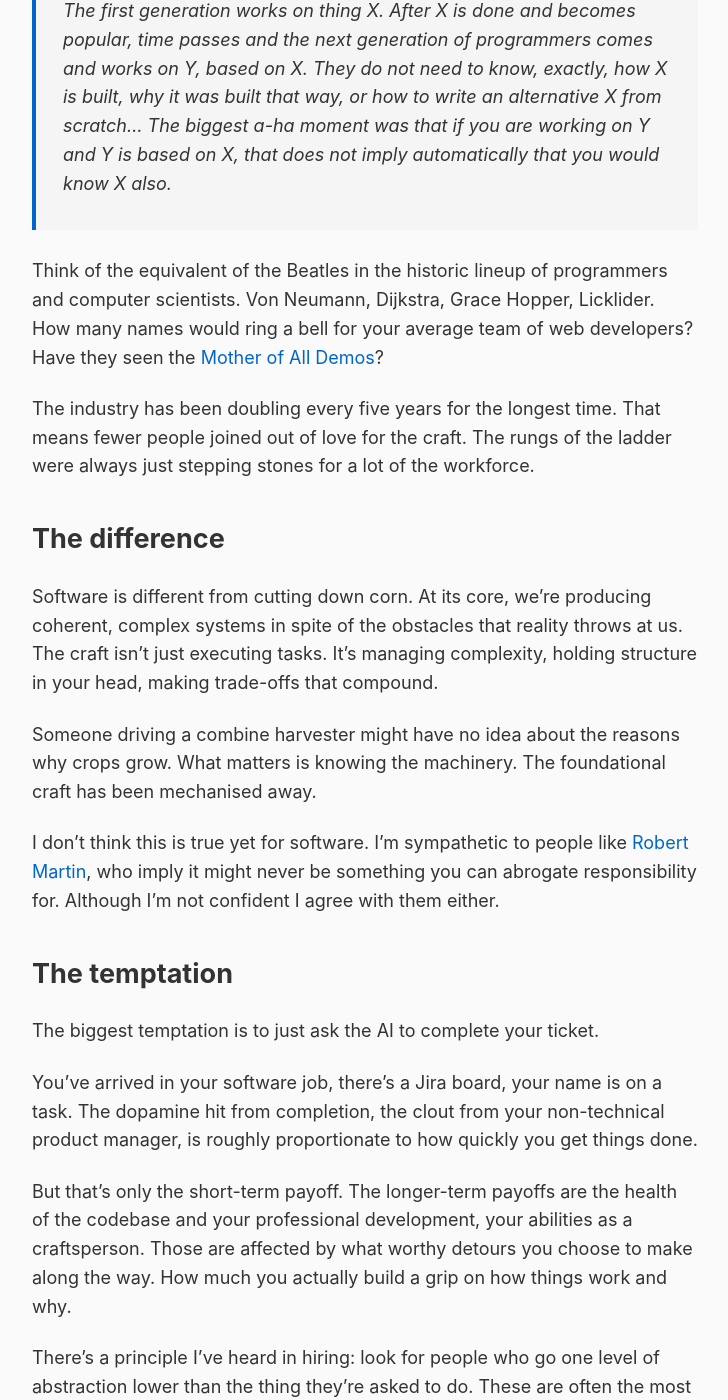
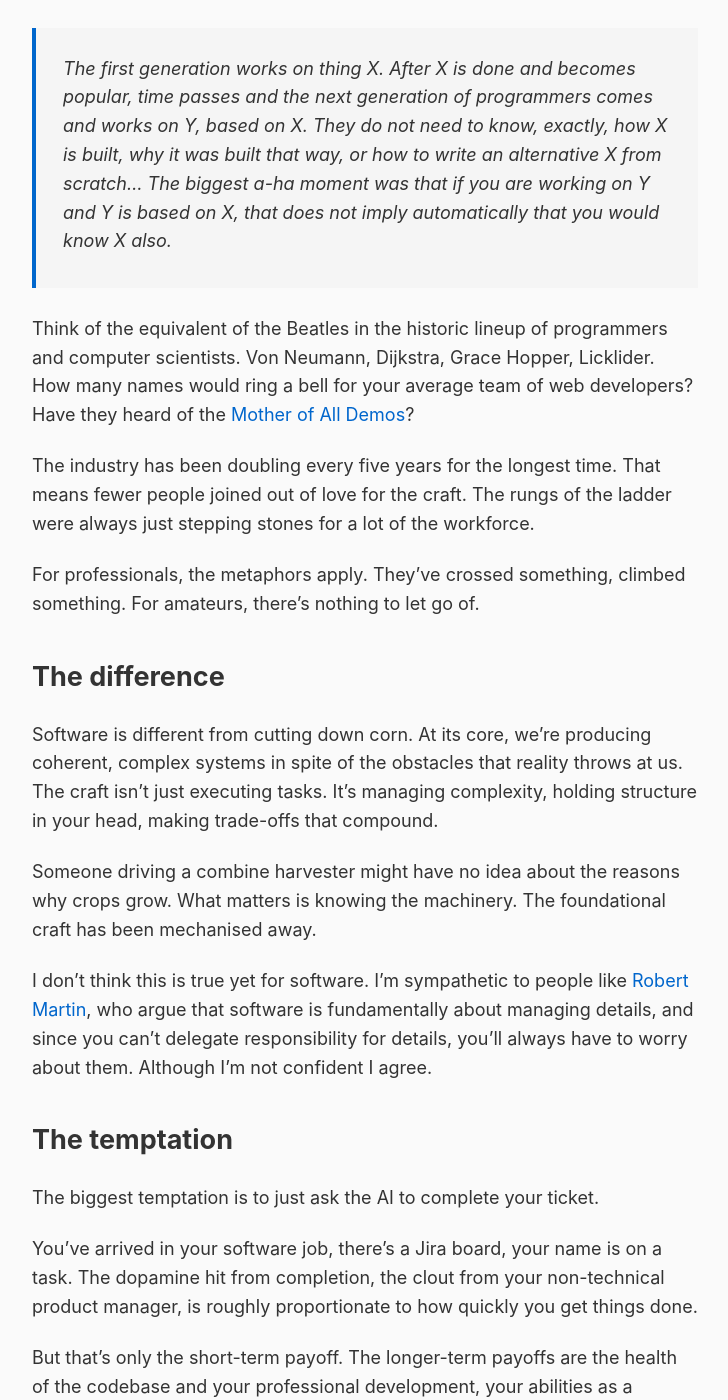
Before and after one commit to rob137/rob137.github.io, a Jekyll site: the page built from _posts/2026-01-04-the-raft-and-the-ladder.md, in a window 1280 px wide and 1400 px high, scrolled down 1950 px. Shown: the whole window, without its empty margins (275-1003 px from the left). Built offline with Jekyll 4.4.1, drawn with Linux system fonts in a browser that asks for light colours; some of the changed text lies outside the part shown.

Commit message:
Refine Raft and Ladder with professional/amateur distinction
- Reframe expertise problem as "amateurization"
- Make explicit: metaphors only apply to professionals
- "You can't discard a raft you never built"
- Clearer ending: professionals have real question, others need to acquire first
- Fix Mother of All Demos to "heard of"
- Clarify Robert Martin's argument about details

🤖 Generated with [Claude Code](https://claude.com/claude-code)

Co-Authored-By: Claude Opus 4.5 <noreply@anthropic.com>

```diff
--- a/_posts/2026-01-04-the-raft-and-the-ladder.md
+++ b/_posts/2026-01-04-the-raft-and-the-ladder.md
@@ -34,9 +34,9 @@ Most people worked in agriculture at the start of the last century. Now almost n
 
 But to mechanise agriculture, we had to master it first. You didn't just need the calories to sustain civilisation through to the Industrial Revolution. You needed an intimate understanding of the craft in order to build machines that could do it.
 
-## The expertise problem
+## The amateurization
 
-Software engineering already has an expertise problem.
+Software engineering already has an expertise problem. Or rather: the industry has been filling up with people who were never really professionals in the deep sense.
 
 [Alan Kay](https://en.wikipedia.org/wiki/Alan_Kay), in a [2004 ACM Queue interview](https://queue.acm.org/detail.cfm?id=1039523):
 
@@ -46,9 +46,11 @@ Software engineering already has an expertise problem.
 
 > The first generation works on thing X. After X is done and becomes popular, time passes and the next generation of programmers comes and works on Y, based on X. They do not need to know, exactly, how X is built, why it was built that way, or how to write an alternative X from scratch... The biggest a-ha moment was that if you are working on Y and Y is based on X, that does not imply automatically that you would know X also.
 
-Think of the equivalent of the Beatles in the historic lineup of programmers and computer scientists. Von Neumann, Dijkstra, Grace Hopper, Licklider. How many names would ring a bell for your average team of web developers? Have they seen the [Mother of All Demos](https://en.wikipedia.org/wiki/The_Mother_of_All_Demos)?
+Think of the equivalent of the Beatles in the historic lineup of programmers and computer scientists. Von Neumann, Dijkstra, Grace Hopper, Licklider. How many names would ring a bell for your average team of web developers? Have they heard of the [Mother of All Demos](https://en.wikipedia.org/wiki/The_Mother_of_All_Demos)?
 
 The industry has been doubling every five years for the longest time. That means fewer people joined out of love for the craft. The rungs of the ladder were always just stepping stones for a lot of the workforce.
+
+For professionals, the metaphors apply. They've crossed something, climbed something. For amateurs, there's nothing to let go of.
 
 ## The difference
 
@@ -56,7 +58,7 @@ Software is different from cutting down corn. At its core, we're producing coher
 
 Someone driving a combine harvester might have no idea about the reasons why crops grow. What matters is knowing the machinery. The foundational craft has been mechanised away.
 
-I don't think this is true yet for software. I'm sympathetic to people like [Robert Martin](https://en.wikipedia.org/wiki/Robert_C._Martin), who imply it might never be something you can abrogate responsibility for. Although I'm not confident I agree with them either.
+I don't think this is true yet for software. I'm sympathetic to people like [Robert Martin](https://en.wikipedia.org/wiki/Robert_C._Martin), who argue that software is fundamentally about managing details, and since you can't delegate responsibility for details, you'll always have to worry about them. Although I'm not confident I agree.
 
 ## The temptation
 
@@ -72,6 +74,8 @@ There's a principle I've heard in hiring: look for people who go one level of ab
 
 I think one of the traps with AI, because we're all lazy beings, is to think: at last. At last a raft we can discard. At last a ladder we can kick away.
 
+But for most of the industry, this is backwards. You can't discard a raft you never built. You can't kick away a ladder you never climbed.
+
 And there are natural questions that follow about how juniors will ever truly learn anything.
 
 I think the truth is more complicated. The juniors of today will be far more adept at the current level of abstraction. But the less diligent among them will always feel that something's wrong. They'll feel like imposters. This is something you can explain to people, and some fraction will take up the challenge and learn deeper.
@@ -82,6 +86,6 @@ The last seventy years of software industry history suggest it will only be a fr
 
 AI is fantastic as a tutor, and only getting better. But the horse has to want to drink.
 
-Maybe I'm rejecting both metaphors. The raft implies you've crossed to somewhere better. The ladder implies you've climbed to somewhere higher. But if you never understood what you were crossing from, or what's beneath you, have you actually arrived?
+For professionals, there's a real question here. When do you let go of hard-won knowledge that's becoming obsolete? That's the raft. That's the ladder. The metaphors apply.
 
-The question isn't whether to let go. It's whether you've grasped it in the first place.
+For everyone else, the question is different. You can't let go of something you never held. The work isn't discarding expertise. It's acquiring it in the first place.
```
